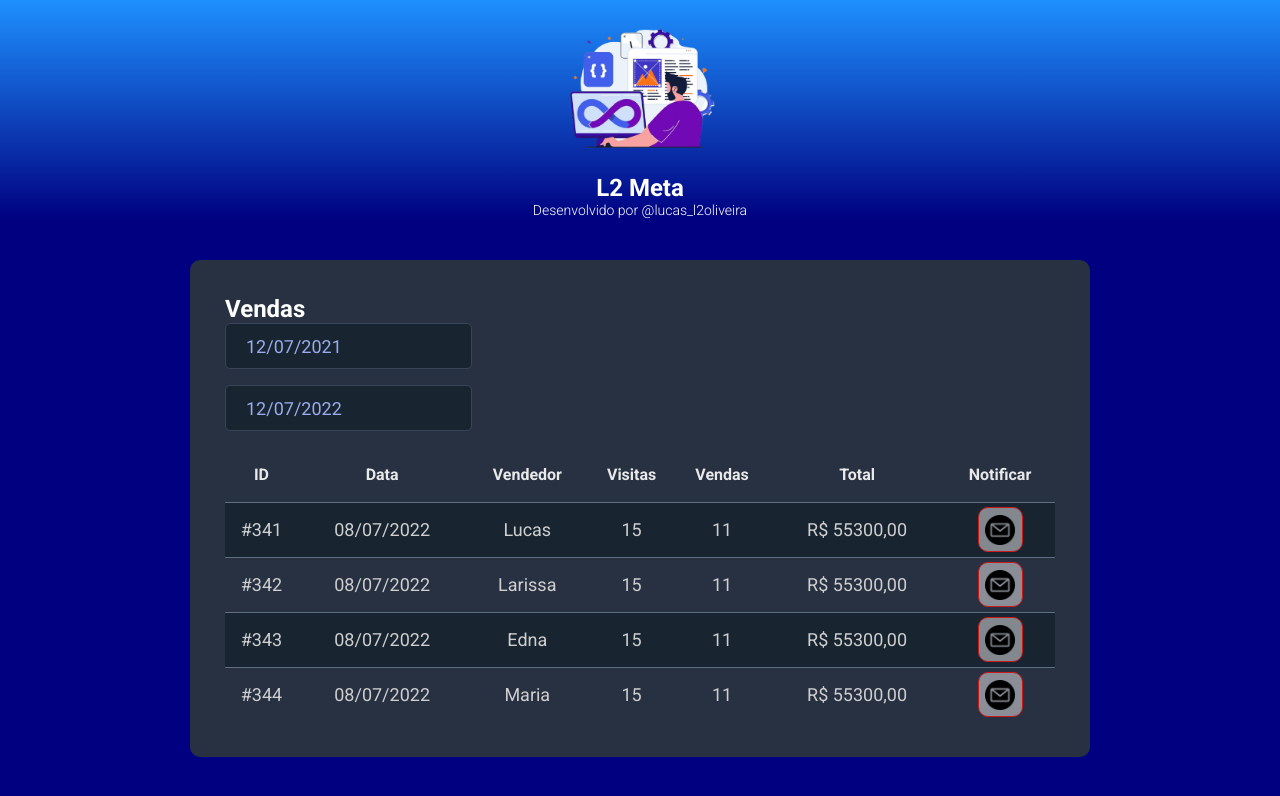
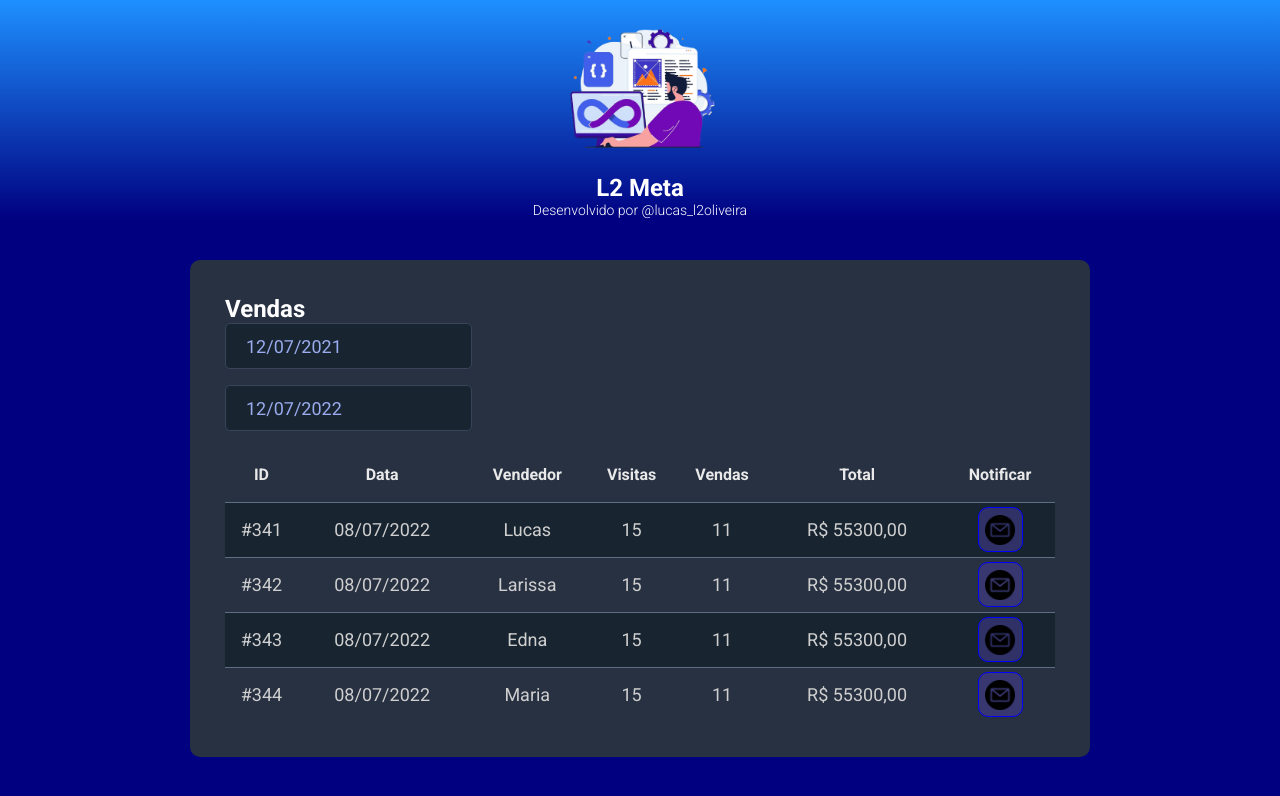
Before and after one commit to Lucas-Oliveira-Souzaa/L2Meta-Semana-SpringBoot-React, a React (Vite) app in the folder frontend/: page / in a window 1280 px wide. Shown: the top 796 px of the page. Built offline with nearby package versions, Linux system fonts and the light colour scheme.

Commit message:
Alteração cor Btn

```diff
--- a/frontend/src/componentes/NotificaçãoBotão/index.tsx
+++ b/frontend/src/componentes/NotificaçãoBotão/index.tsx
@@ -4,7 +4,7 @@ import './styles.css'
 
 function NotificaçãoBotão() {
     return (
-        <div className="l2meta-red-btn">
+        <div className="l2meta-blue-btn">
             <img src={icon} alt="Notificar"/>
         </div>
     )
--- a/frontend/src/componentes/NotificaçãoBotão/styles.css
+++ b/frontend/src/componentes/NotificaçãoBotão/styles.css
@@ -1,8 +1,8 @@
-.l2meta-red-btn{
+.l2meta-blue-btn{
     width:  45px;
     height: 45px;
-    background: rgba(238, 236, 236, 0.5);
-    border: 1px solid  rgb(204, 26, 26);
+    background: rgba(72, 63, 158, 0.5);
+    border: 1px solid  blue;
     border-radius: 10px;
     display: flex;
     align-items: center;
@@ -10,7 +10,7 @@
 
 
 }
-.l2meta-red-btn img{
+.l2meta-blue-btn img{
     width: 30px;
     cursor: pointer;
 
```
